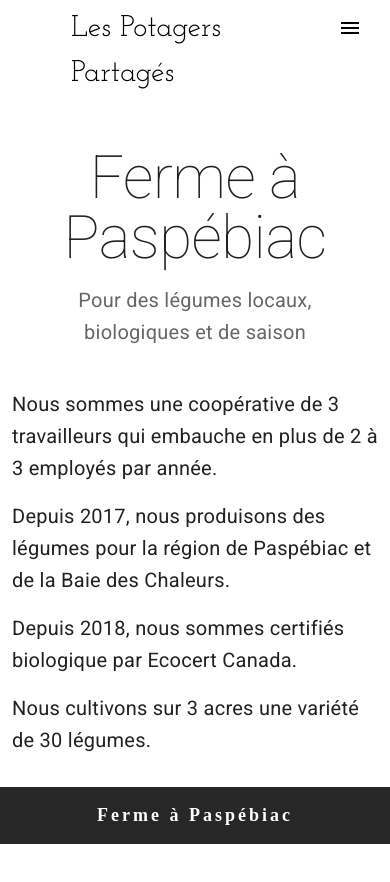
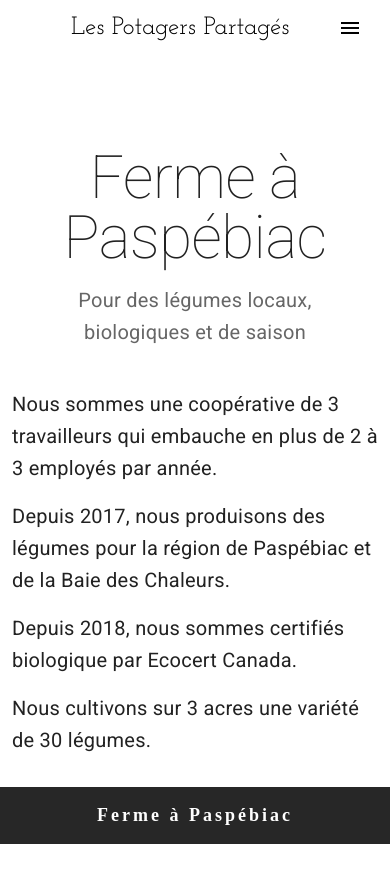
Before and after one commit to VincentBlouin/popas-vitrine, a Vue app: page / in a window 390 px wide. Shown: the top 882 px of the page. Built offline with nearby package versions, Linux system fonts and the light colour scheme.

Commit message:
logo in mobile

```diff
--- a/src/App.vue
+++ b/src/App.vue
@@ -25,8 +25,10 @@
           <!--          width="100"-->
           <!--        />-->
           <router-link to="/" class="text-decoration-none">
-            <h3 class="black--text logo-font">
-              <span>Ferme Coopérative Les Potagers Partagés</span>
+            <h3 class="black--text logo-font" :class="{
+            'small-logo': $vuetify.breakpoint.smAndDown
+          }">
+              <span>Les Potagers Partagés</span>
             </h3>
           </router-link>
         </div>
@@ -147,6 +149,9 @@ export default {
   //    -1px  1px 0 #17347c,
   //    -1px  0   0 #17347c;
 }
+.small-logo{
+  font-size:25px;
+}
 a {
   font-weight: bold;
   color: #2c3e50;
```
